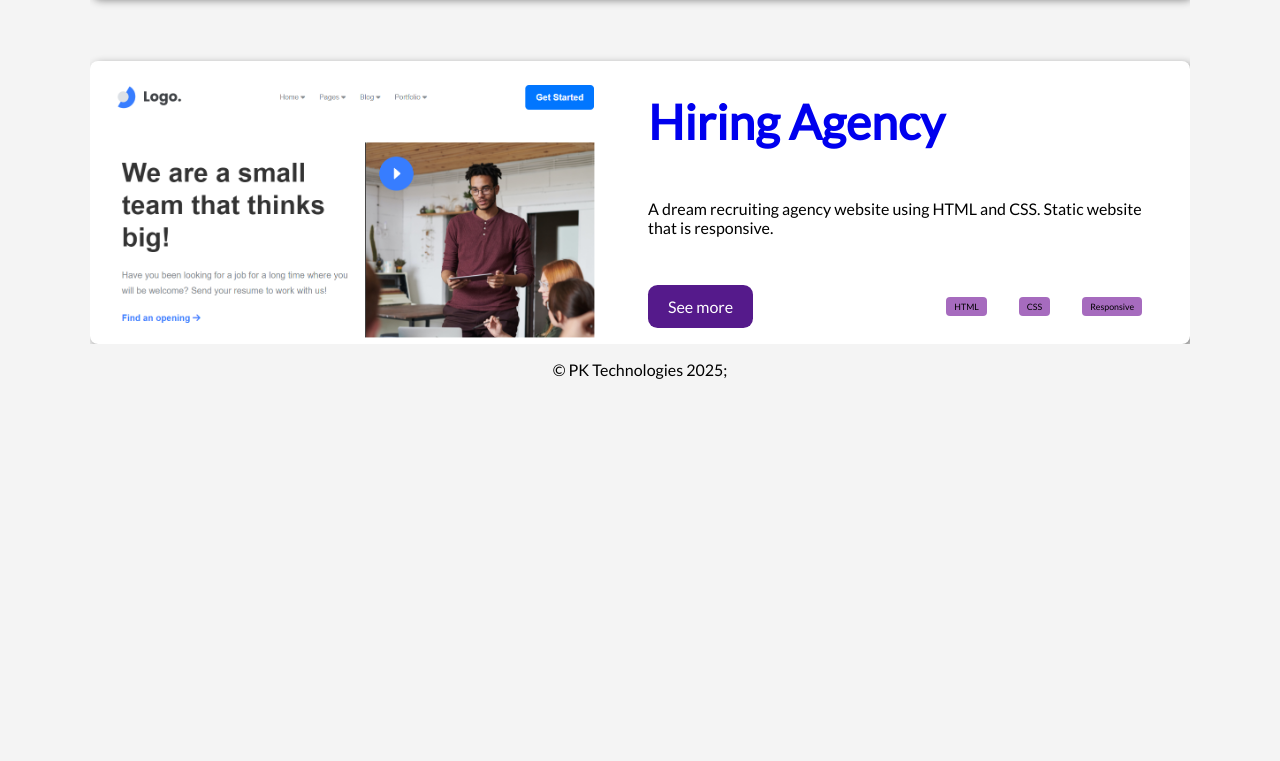
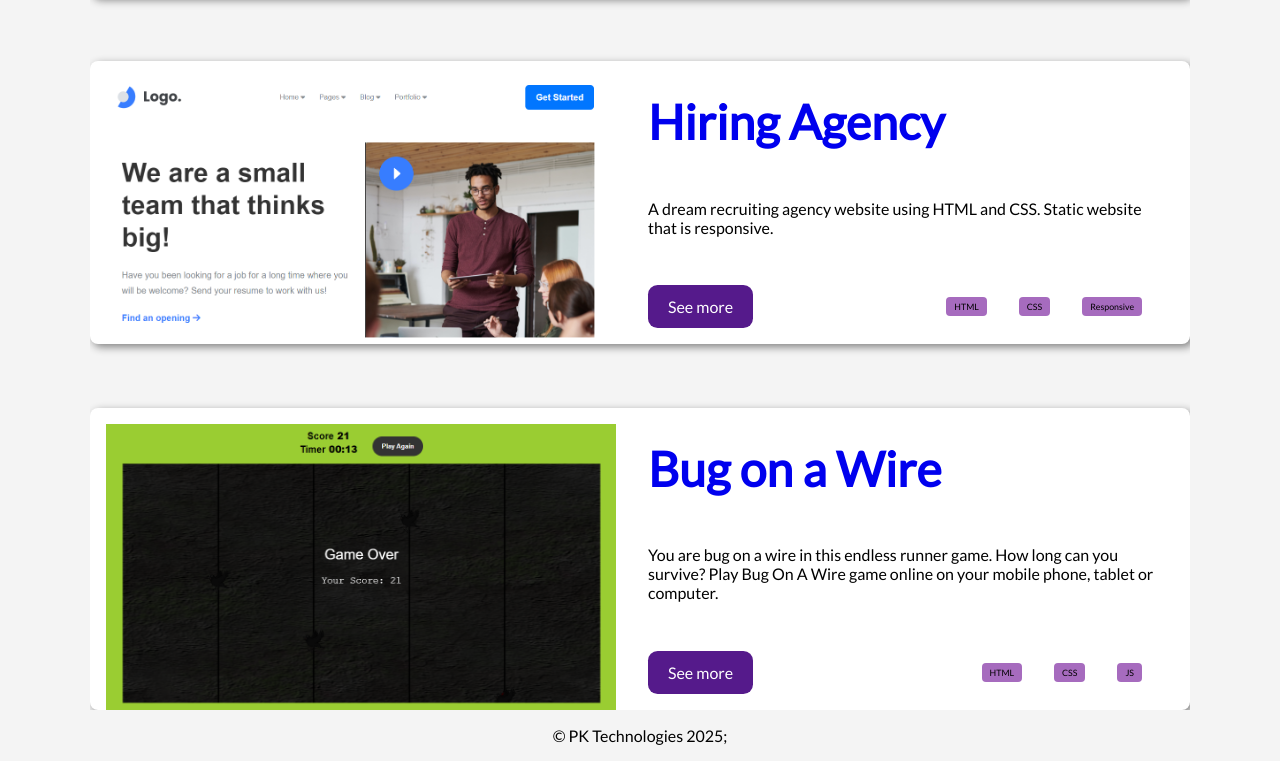
Before and after one commit to prasea/BajraTraineeship, a plain HTML site: page index.html in a window 1280 px wide. Shown: the part 516-1277 px from the top of the page. Before the commit the page ends 911 px from the top, so only its background shows below. Drawn offline with Linux system fonts and the light colour scheme.

Commit message:
feat: Add bug on a wire JS game on project showcase

```diff
--- a/index.html
+++ b/index.html
@@ -61,6 +61,7 @@
                 </div>
               </div>
             </div>
+
             <div class="card">
               <div class="card-img">
                 <img src="./figma.png" alt="project-screenshot">
@@ -87,8 +88,34 @@
                 </div>
               </div>
             </div>
-
-
+            <!-- JS Game - Bug on Wire -->
+            <div class="card">
+              <div class="card-img">
+                <img src="./bug-wire.png" alt="project-screenshot">
+              </div>
+              <div class="card-content">
+                <div class="card-header">
+                  <a href="https://git.bajratechnologies.com/prajanya/bug-wire" class="card-title" target="_blank">
+                    Bug on a Wire
+                  </a>
+                </div>
+                <div class="card-description">
+                  <p class="lead">
+                    You are bug on a wire in this endless runner game. How long can you survive? Play Bug On A Wire game
+                    online on your mobile phone, tablet or computer.
+                  </p>
+                </div>
+                <div class="card-footer">
+                  <a class="btn" target="_blank" href="https://prasea.github.io/bug-wire/">See
+                    more</a>
+                  <div class="tags">
+                    <small class="tag">HTML</small>
+                    <small class="tag">CSS</small>
+                    <small class="tag">JS</small>
+                  </div>
+                </div>
+              </div>
+            </div>
           </div>
         </div>
       </section>
```
Also changed, not shown: bug-wire.png (added).
